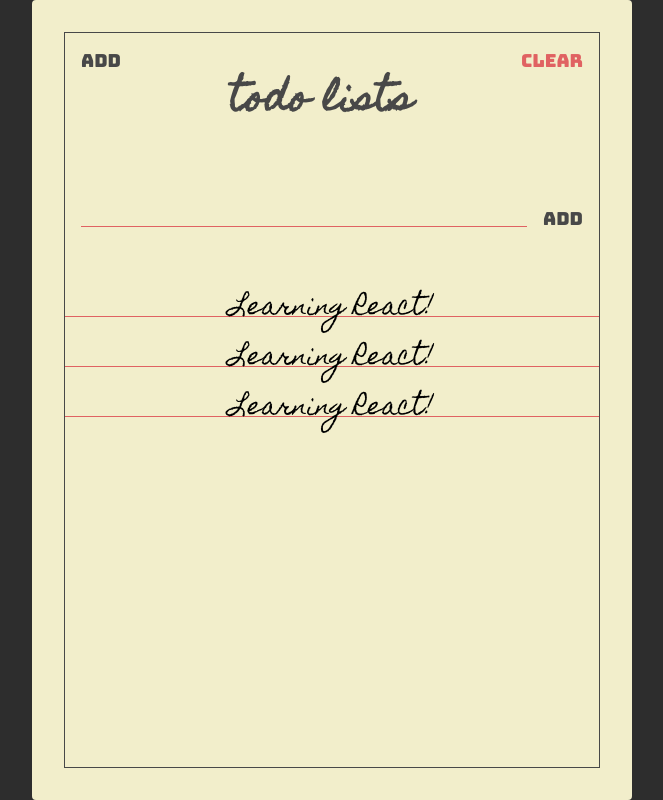
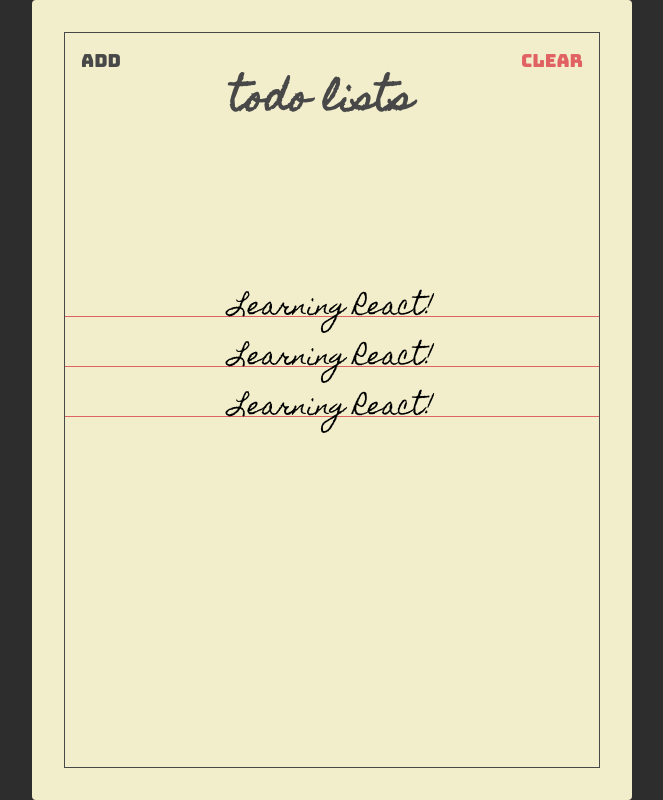
Before and after one commit to rochmatyulianto/react_todolist, a React (Create React App) app: page / in a window 1280 px wide. Shown: the whole page, without its empty margins (308-971 px from the left). Built offline with nearby package versions, Linux system fonts and the light colour scheme.

Commit message:
create show add state and todo form toggle

```diff
--- a/src/components/Header.jsx
+++ b/src/components/Header.jsx
@@ -1,13 +1,20 @@
 import React from "react";
+import PropTypes from "prop-types";
 
-const Header = () => {
+const Header = ({ showAddToggle }) => {
   return (
     <section className="header">
-      <button className="header-btn main-black-color">Add</button>
+      <button className="header-btn main-black-color" onClick={showAddToggle}>
+        Add
+      </button>
       <h1 className="header-title">Todo Lists</h1>
       <button className="header-btn main-red-color">Clear</button>
     </section>
   );
 };
 
+Header.propTypes = {
+  showAddToggle: PropTypes.func.isRequired
+};
+
 export default Header;
--- a/src/components/ToDoForm.jsx
+++ b/src/components/ToDoForm.jsx
@@ -1,7 +1,7 @@
 import React, { useState } from "react";
-import Proptypes from "prop-types";
+import PropTypes from "prop-types";
 
-const ToDoForm = ({ addTodo }) => {
+const ToDoForm = ({ addTodo, showAdd }) => {
   const [value, setValue] = useState("");
 
   const handleFormSubmit = (e) => {
@@ -13,26 +13,30 @@
     }
 
     addTodo(value);
-
     setValue("");
   };
 
+  if (showAdd) {
     return (
       <section className="add">
-      <div className="add-form" onSubmit={handleFormSubmit}>
+        <form className="add-form" onSubmit={handleFormSubmit}>
           <input
+            type="text"
             className="add-input"
-          type="text"
             value={value}
             onChange={(e) => setValue(e.target.value)}
           />
           <button className="add-btn main-black-color">Add</button>
-      </div>
+        </form>
       </section>
     );
+  } else {
+    return null;
+  }
 };
 
 ToDoForm.propTypes = {
-  addTodo: Proptypes.func.isRequired
+  addTodo: PropTypes.func.isRequired,
+  showAdd: PropTypes.bool.isRequired
 };
 export default ToDoForm;
--- a/src/components/Todos.jsx
+++ b/src/components/Todos.jsx
@@ -1,6 +1,6 @@
 import React from "react";
 
-import Proptypes from "prop-types";
+import PropTypes from "prop-types";
 
 import Todo from "./Todo";
 
@@ -15,6 +15,6 @@
 };
 
 Todos.propTypes = {
-  todos: Proptypes.arrayOf(Proptypes.shape({ text: Proptypes.string }))
+  todos: PropTypes.arrayOf(PropTypes.shape({ text: PropTypes.string }))
 };
 export default Todos;
--- a/src/pages/TodoList.jsx
+++ b/src/pages/TodoList.jsx
@@ -12,14 +12,19 @@
     { text: "Learning React!" }
   ]);
 
+  const [showAdd, setShowAdd] = useState(false);
+
   const addTodo = (value) => {
     const addedTodo = [...todos, { text: value }];
     setTodos(addedTodo);
   };
+
+  const showAddToggle = () => setShowAdd(!showAdd);
+
   return (
     <Paper>
-      <Header />
-      <ToDoForm addTodo={addTodo} />
+      <Header showAddToggle={showAddToggle} />
+      <ToDoForm addTodo={addTodo} showAdd={showAdd} />
       <Todos todos={todos} />
     </Paper>
   );
```
Lines whose indentation alone changed are shown as unchanged.
